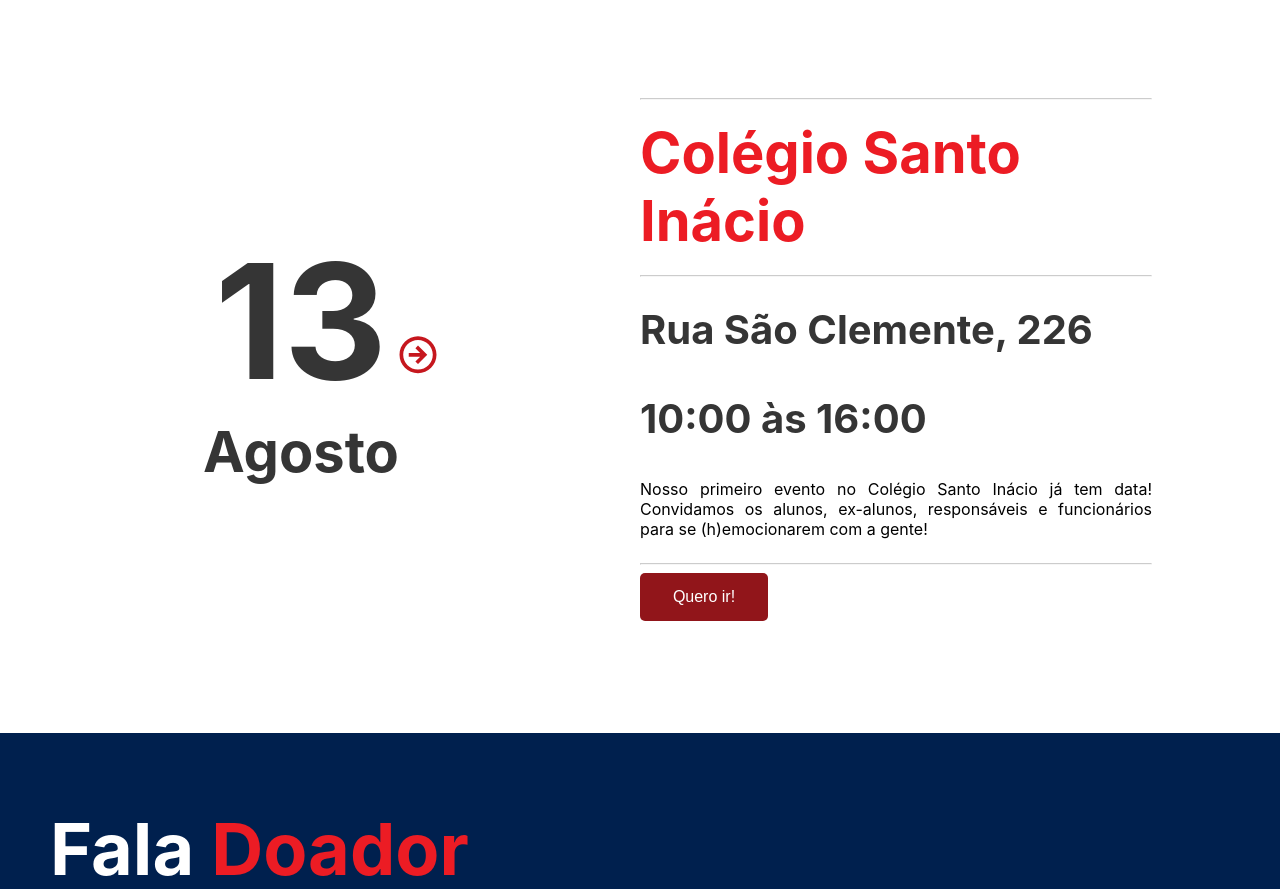
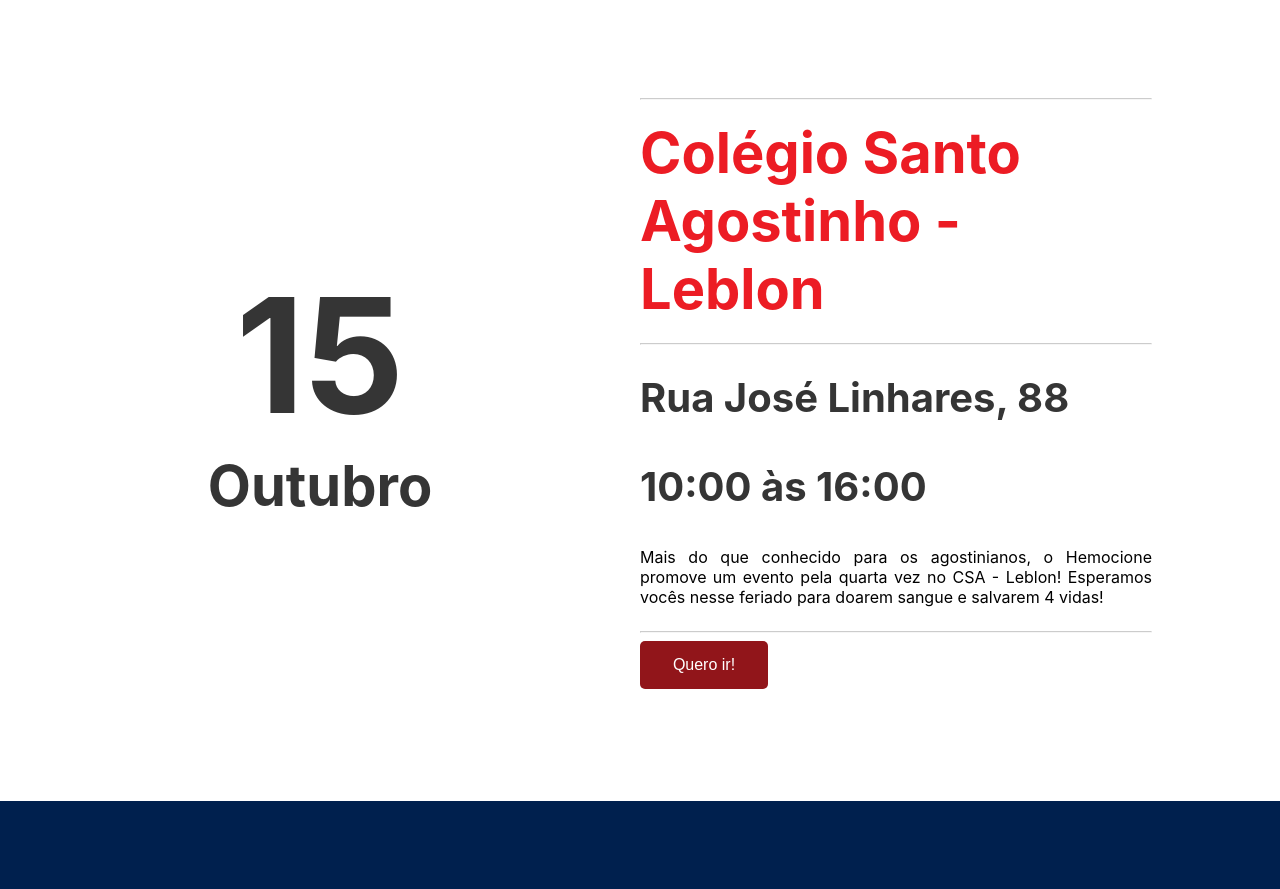
Before and after one commit to Hemocione/hemocione-frontend, a Next.js app: page / in a window 1280 px wide. Shown: the part 2014-2903 px from the top of the page. Built offline with nearby package versions, Linux system fonts and the light colour scheme.

Commit message:
remove CSI

```diff
--- a/components/WhereAndWhen/WhereAndWhen.jsx
+++ b/components/WhereAndWhen/WhereAndWhen.jsx
@@ -3,15 +3,6 @@ import styles from './WhereAndWhen.module.css'
 import { ButtonWithLink } from '../../components'
 
 const nextEvents = [
-  {
-    address: 'Rua São Clemente, 226',
-    day: '13',
-    location: 'Colégio Santo Inácio',
-    month: 'Agosto',
-    subtitle: '10:00 às 16:00',
-    text: 'Nosso primeiro evento no Colégio Santo Inácio já tem data! Convidamos os alunos, ex-alunos, responsáveis e funcionários para se (h)emocionarem com a gente!',
-    external_url: 'https://www.even3.com.br/hcsi2021/'
-  },
   {
     address: 'Rua José Linhares, 88',
     day: '15',
```
